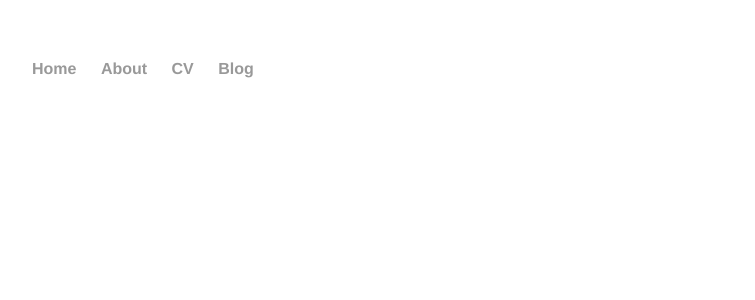
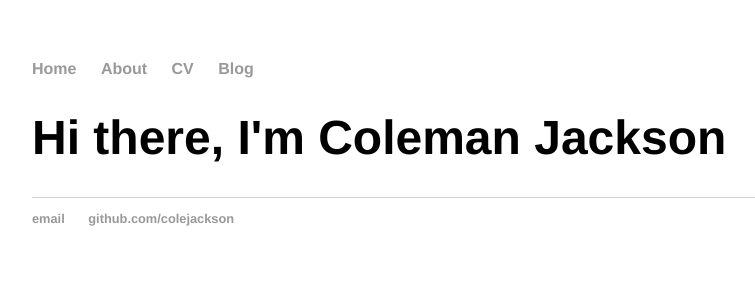
Before and after one commit to colejackson/colejackson.github.io, a Jekyll site: the page built from index.html, in a window 1280 px wide. Shown: the top 300 px of the page, without its empty margins (160-915 px from the left). Built offline with Jekyll 4.4.1, drawn with Linux system fonts in a browser that asks for light colours.

Commit message:
Update index.html

```diff
--- a/index.html
+++ b/index.html
@@ -1,17 +1,7 @@
-<!DOCTYPE html>
-<html>
-	<head>
-		<title>Coleman Jackson</title>
-                <link rel="stylesheet" type="text/css" href="/css/main.css">
-	</head>
-	<body>
-		<nav>
-    		<ul>
-        		<li><a href="/">Home</a></li>
-	        	<li><a href="/about">About</a></li>
-        		<li><a href="/cv">CV</a></li>
-        		<li><a href="/blog">Blog</a></li>
-    		</ul>
-		</nav>
-	</body>
-</html>
+---
+layout: default
+title: Coleman Jackson
+---
+<div class="blurb">
+	<h1>Hi there, I'm Coleman Jackson</h1>
+</div><!-- /.blurb -->
```
